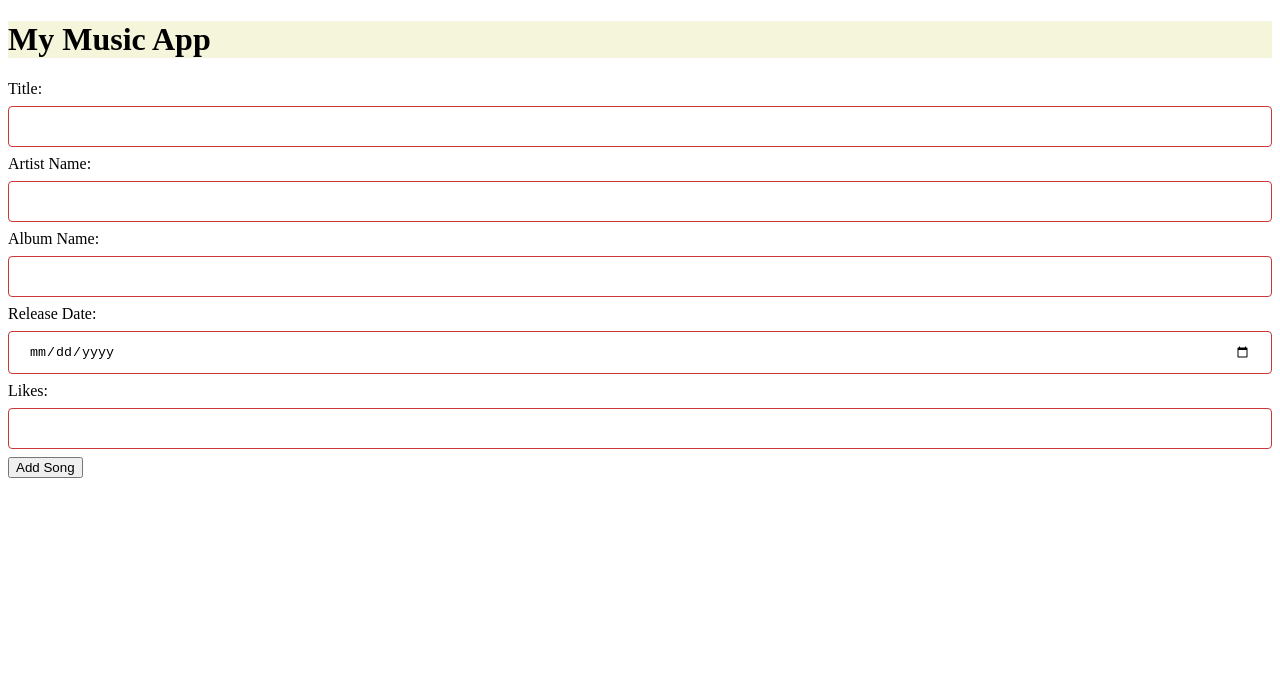
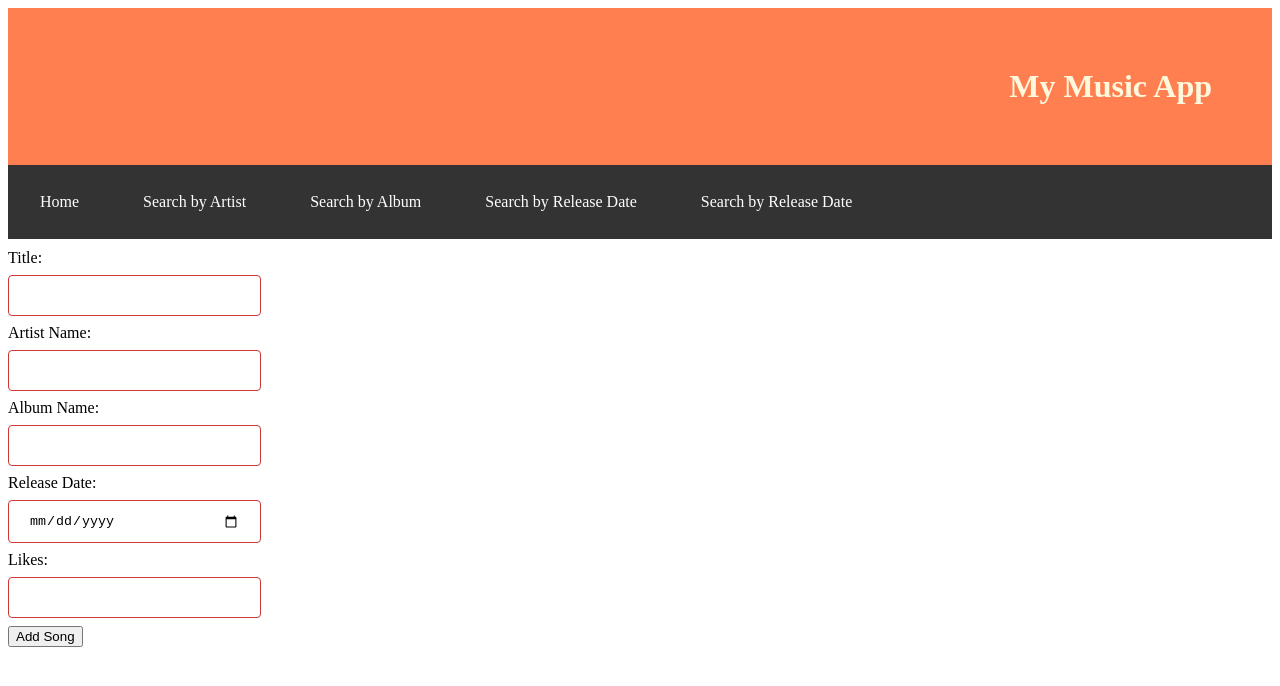
Before and after one commit to JakeHaustveit/MusicLibraryWebApp, a React (Create React App) app: page / in a window 1280 px wide. Shown: the top 686 px of the page. Built offline with nearby package versions, Linux system fonts and the light colour scheme; no server answers.

Commit message:
Created Status bar and styling.

```diff
--- a/src/App.js
+++ b/src/App.js
@@ -3,6 +3,7 @@ import React, {Component} from "react";
 import DisplayAllMusic from "./components/DisplayAllSongs/DisplayAllSongs";
 import CreateSong from "./components/CreateSong/CreateSong";
 import Header from "./components/Header/Header";
+import SearchBar from "./components/SearchBar/SearchBar";
 
 
 
@@ -51,8 +52,9 @@ class App extends Component {
 
   render() {
     return (
-      <div>
+      <div >
       <Header />
+      <SearchBar />
       <DisplayAllMusic songs={this.state.songs} deleteSong= {this.DeleteSong} />
       <CreateSong  getAllSongs={this.getAllSongs} />
       </div>
--- a/src/components/CreateSong/CreateSong.css
+++ b/src/components/CreateSong/CreateSong.css
@@ -1,5 +1,5 @@
 input[type=text], select, input {
-    width: 100%;
+    width: 20%;
     padding: 12px 20px;
     margin: 8px 0;
     display: inline-block;
@@ -9,7 +9,7 @@ input[type=text], select, input {
   }
 
 input[type=submit] {
-    width: 100%;
+    width: 20%;
     background-color: #4CAF50;
     color: white;
     padding: 14px 20px;
--- a/src/components/CreateSong/CreateSong.jsx
+++ b/src/components/CreateSong/CreateSong.jsx
@@ -41,18 +41,17 @@ class CreateSong extends Component{
     render() {
         return(
             <form  onSubmit={(event) => this.handleSubmit(event)}  method="post">
-
-                <label>Title:</label>
                 <div className=''>
-                    <input  type="text" name="title" onChange={this.handleChange} value={this.state.title} />
-                    <label>Artist Name:</label>
-                    <input type="text" name="artist" onChange={this.handleChange} value={this.state.artist} />
-                    <label>Album Name:</label>
-                    <input type="text" name="album" onChange={this.handleChange} value={this.state.album} />
-                    <label>Release Date:</label>
-                    <input type="date" name="release_date" onChange={this.handleChange} value={this.state.release_date} />
-                    <label>Likes:</label>
-                    <input type="text" name="likes" onChange={this.handleChange} value={this.state.likes} />
+                    <label>Title:</label> <br />
+                    <input  type="text" name="title" onChange={this.handleChange} value={this.state.title} /><br />
+                    <label>Artist Name:</label> <br />
+                    <input type="text" name="artist" onChange={this.handleChange} value={this.state.artist} /><br />
+                    <label>Album Name:</label><br />
+                    <input type="text" name="album" onChange={this.handleChange} value={this.state.album} /><br />
+                    <label>Release Date:</label><br />
+                    <input type="date" name="release_date" onChange={this.handleChange} value={this.state.release_date} /><br />
+                    <label>Likes:</label><br />
+                    <input type="text" name="likes" onChange={this.handleChange} value={this.state.likes} /><br />
                     <button type="submit">Add Song</button>
                 </div>
 
--- a/src/components/DisplayAllSongs/DisplayAllSongs.css
+++ b/src/components/DisplayAllSongs/DisplayAllSongs.css
@@ -1,11 +1,14 @@
 .table {
     font-family: arial, sans-serif;
     border-collapse: collapse;
-    width: 100%;
+    width: 40%;
+    background-color: bisque
   }
 
 .th {
-    border: 1px solid #dddddd;
+    border: 1px solid #d89140;
     text-align: left;
     padding: 8px;
+    background-color: bisque;
+    width: 15%;
   }
--- a/src/components/DisplayAllSongs/DisplayAllSongs.jsx
+++ b/src/components/DisplayAllSongs/DisplayAllSongs.jsx
@@ -14,7 +14,7 @@ const DisplayAllMusic = (props) => {
                 <th className="th"> {song.album} </th>
                 <th className="th"> {song.release_date} </th>
                 <th className="th"> {song.likes}  </th>
-                <th> <button onSubmit={props.deleteSong([song.id])} >Delete Song </button> </th>
+                <th> <button onClick={() => props.deleteSong(song.id)} >Delete Song</button> </th>
                 </tr>
                 </div>
             </table>
--- a/src/components/Header/Header.css
+++ b/src/components/Header/Header.css
@@ -1,3 +1,8 @@
 .header{
-    background-color: beige;
+    text-align: right;
+    background-color: coral;
+    color: cornsilk;
+    padding: 60px;
+    margin: 0;
+
 }
--- /dev/null
+++ b/src/components/SearchBar/SearchBar.css
@@ -0,0 +1,20 @@
+ul {
+    list-style-type: none;
+    margin: 0;
+    margin-bottom: 10px;
+    padding: 0;
+    overflow: hidden;
+    background-color: #333;
+  }
+
+li {
+    float: left;
+  }
+
+li, a {
+    display: block;
+    color: white;
+    text-align: center;
+    padding: 14px 16px;
+    text-decoration: none;
+  }
--- a/src/components/SearchBar/SearchBar.jsx
+++ b/src/components/SearchBar/SearchBar.jsx
@@ -1,4 +1,5 @@
 import React, {Component} from "react";
+import "./SearchBar.css"
 
 class SearchBar  extends Component {
     constructor(props) {
@@ -6,7 +7,18 @@ class SearchBar  extends Component {
         this.state = {  }
     }
     render() {
-        return ( a );
+        return (
+            <ul>
+                <li><a>Home</a></li>
+                <li><a >Search by Artist</a></li>
+                <li><a >Search by Album</a></li>
+                <li><a >Search by Release Date</a></li>
+                <li><a >Search by Release Date</a></li>
+            </ul>
+
+
+
+        );
     }
 }
 
```
